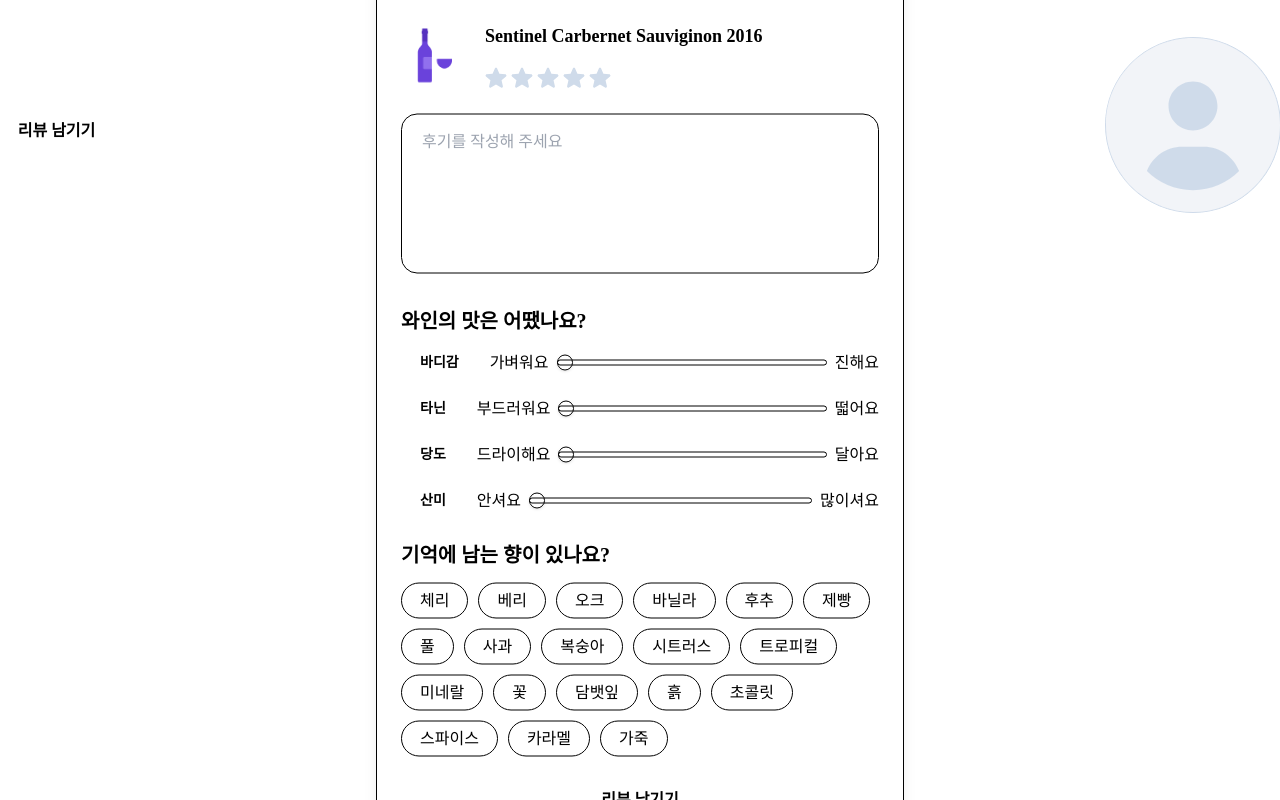
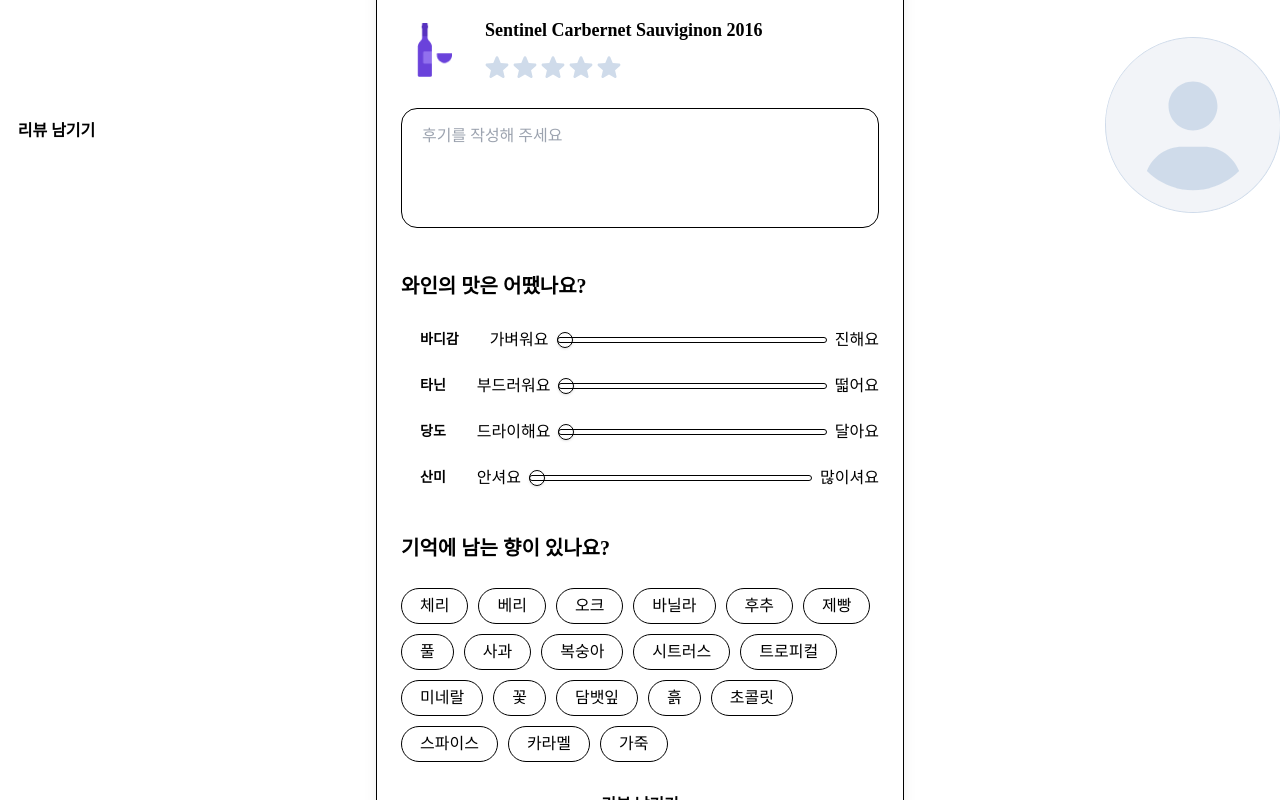
Before and after one commit to summerDev96/WHYNE_FE, a Next.js app: page / in a window 1280 px wide. Both pictures are taken after a click on the button "리뷰 남기기". Built offline with nearby package versions, Linux system fonts and the light colour scheme; a web font is replaced by a local one.

Commit message:
Style : 모달창 거리 요소간의 거리 수정

```diff
--- a/src/components/Modal/AddReviewModal.tsx
+++ b/src/components/Modal/AddReviewModal.tsx
@@ -138,7 +138,7 @@
               <span className='mt-0 custom-text-lg-bold md:custom-text-2lg-semibold'>
                 Sentinel Carbernet Sauviginon 2016
               </span>
-              <span className='mb-0'>
+              <span className='mb-0 w-[120px] md:w-[160px] h-[24px] md:h-[32px] flex items-center'>
                 <StarRating
                   value={watch('rating')}
                   onChange={(rating) => setValue('rating', rating)}
@@ -154,7 +154,7 @@
             })}
             placeholder='후기를 작성해 주세요'
             className={cn(
-              'custom-text-md-regular md:custom-text-lg-regular w-full px-[20px] py-[14px] rounded-[16px] bg-white border border-gray-300 outline-none active:border-gray-500 focus:border-gray-500 font-sans resize-none',
+              'h-[100px] md:h-[120px] custom-text-md-regular md:custom-text-lg-regular w-full px-[20px] py-[14px] rounded-[16px] bg-white border border-gray-300 outline-none active:border-gray-500 focus:border-gray-500 font-sans resize-none',
               errors.content && 'border-red-500',
             )}
             rows={5}
@@ -164,10 +164,10 @@
               {errors.content.message}
             </div>
           )}{' '}
-          <p className='custom-text-2lg-bold md:custom-text-xl-bold mb-[10px] md:mb-[12px] mt-[22px] md:mt-[24px]'>
+          <p className='custom-text-2lg-bold md:custom-text-xl-bold mb-[24px] mt-[35px]'>
             와인의 맛은 어땠나요?
           </p>
-          <div>
+          <div className='mb-[40px]'>
             <div className='mb-[16px] md:mb-[18px]'>
               <FlavorSlider
                 value={watch('sliderLightBold')}
@@ -218,7 +218,7 @@
               />
             </div>
           </div>
-          <p className='custom-text-2lg-bold md:custom-text-xl-bold mb-[10px] md:mb-[12px] mt-[22px] md:mt-[24px]'>
+          <p className='custom-text-2lg-bold md:custom-text-xl-bold mb-[24px]'>
             기억에 남는 향이 있나요?
           </p>
           <div className='flex flex-wrap gap-[10px]'>
--- a/src/components/Modal/StarRating.tsx
+++ b/src/components/Modal/StarRating.tsx
@@ -20,7 +20,7 @@
             className='focus:outline-none'
           >
             <FaStar
-              className={`w-[16px] md:w-[22px] h-[16px] md:h-[22px] ${ratingValue <= value ? 'text-primary' : 'text-gray-300'}`}
+              className={`w-[18px] md:w-[24px] h-[18px] md:h-[24px] ${ratingValue <= value ? 'text-primary' : 'text-gray-300'}`}
             />
           </button>
         );
```
